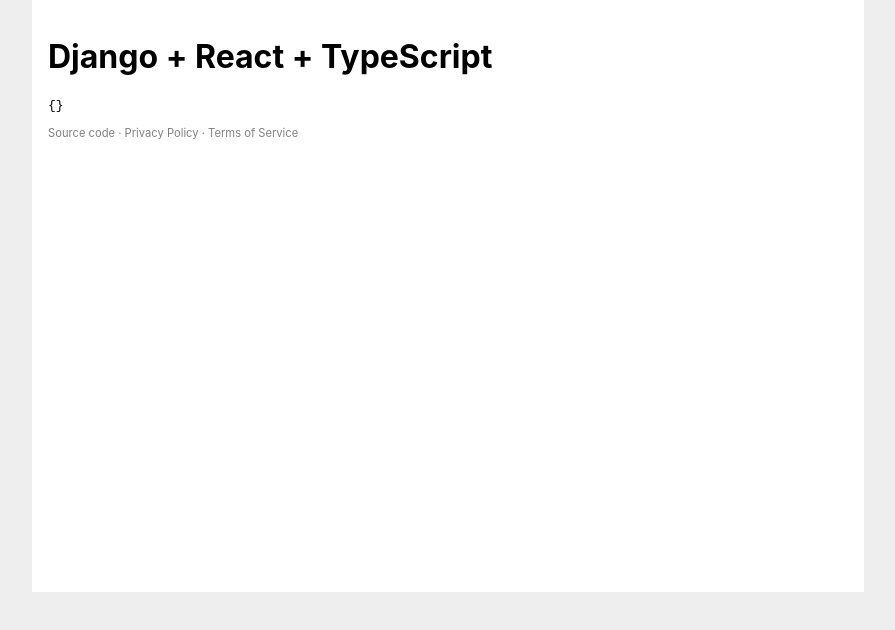
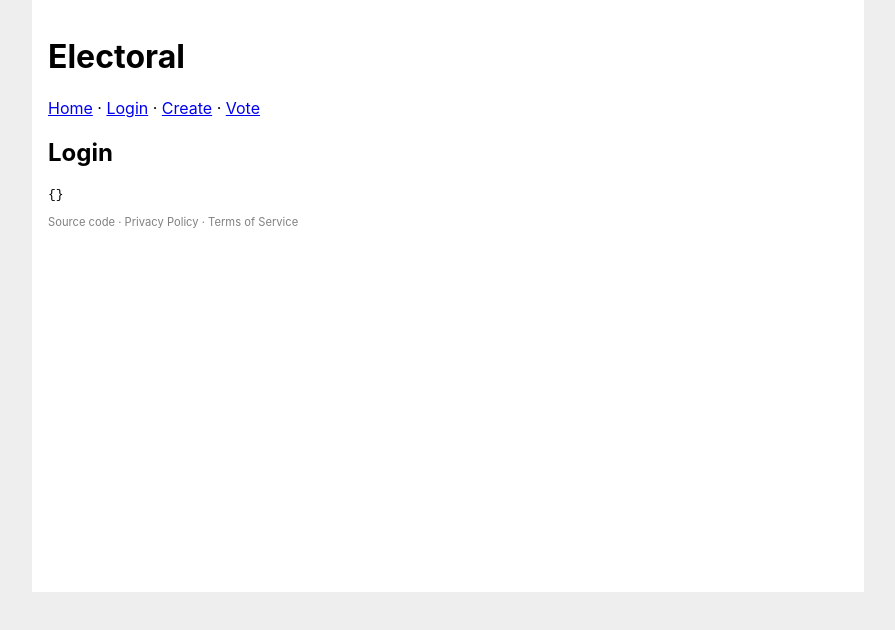
Before and after one commit to RyanFleck/Django-React-Heroku-Test, a React (Create React App) app in the folder electoral-frontend/: page /login in a window 1280 px wide. Shown: the top 630 px of the page, without its empty margins (192-1087 px from the left). Built offline with nearby package versions, Linux system fonts and the light colour scheme; no server answers.

Commit message:
Add react-router-dom

```diff
--- a/electoral-frontend/package.json
+++ b/electoral-frontend/package.json
@@ -11,9 +11,11 @@
     "@types/node": "^12.0.0",
     "@types/react": "^16.9.0",
     "@types/react-dom": "^16.9.0",
+    "@types/react-router-dom": "^5.1.5",
     "axios": "^0.19.2",
     "react": "^16.13.1",
     "react-dom": "^16.13.1",
+    "react-router-dom": "^5.2.0",
     "react-scripts": "3.4.1",
     "typescript": "~3.7.2"
   },
--- a/electoral-frontend/src/index.tsx
+++ b/electoral-frontend/src/index.tsx
@@ -3,8 +3,10 @@
 import "./index.css";
 import * as serviceWorker from "./serviceWorker";
 import axios from "axios";
+import { BrowserRouter as Router, Switch, Route, Link } from "react-router-dom";
+import Login from "./pages/login";
 
-const page_header = "Django + React + TypeScript";
+const page_header = "Electoral";
 
 interface Props {}
 
@@ -29,6 +31,32 @@
     return (
       <div id="app-wrap">
         <h1>{page_header}</h1>
+
+        <Router>
+          <Link to="/">Home</Link>
+          {" · "}
+          <Link to="/login">Login</Link>
+          {" · "}
+          <Link to="/create">Create</Link>
+          {" · "}
+          <Link to="/vote">Vote</Link>
+
+          <Switch>
+            <Route path="/login">
+              <Login />
+            </Route>
+            <Route path="/create">
+              <h2>Create</h2>
+            </Route>
+            <Route path="/vote">
+              <h2>Vote</h2>
+            </Route>
+            <Route path="/">
+              <h2>Home</h2>
+            </Route>
+          </Switch>
+        </Router>
+
         <pre>{JSON.stringify(this.state.data, null, 2)}</pre>
         <Links>
           <RepoLink />
--- /dev/null
+++ b/electoral-frontend/src/pages/login.tsx
@@ -0,0 +1,15 @@
+import React from "react";
+
+interface Props {}
+
+interface State {}
+
+export default class Login extends React.Component<Props, State> {
+  render() {
+    return (
+      <div id="page-wrap">
+        <h2>Login</h2>
+      </div>
+    );
+  }
+}
```
Also changed, not shown: 1 other file (tests, documents, lock files or other folders).
